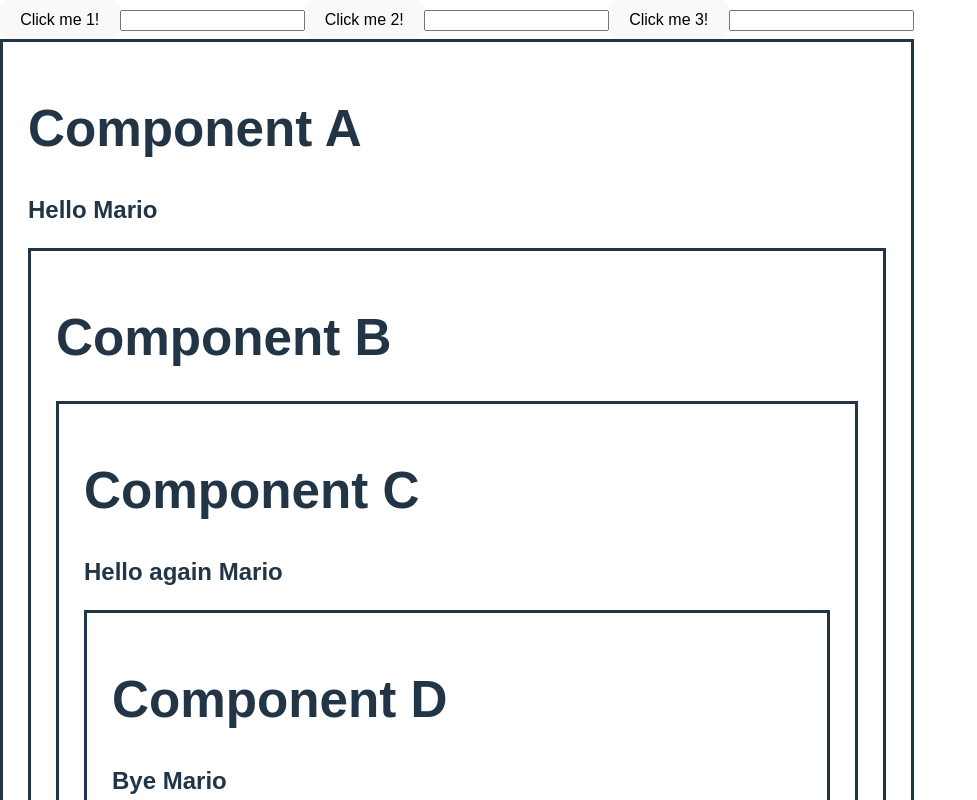
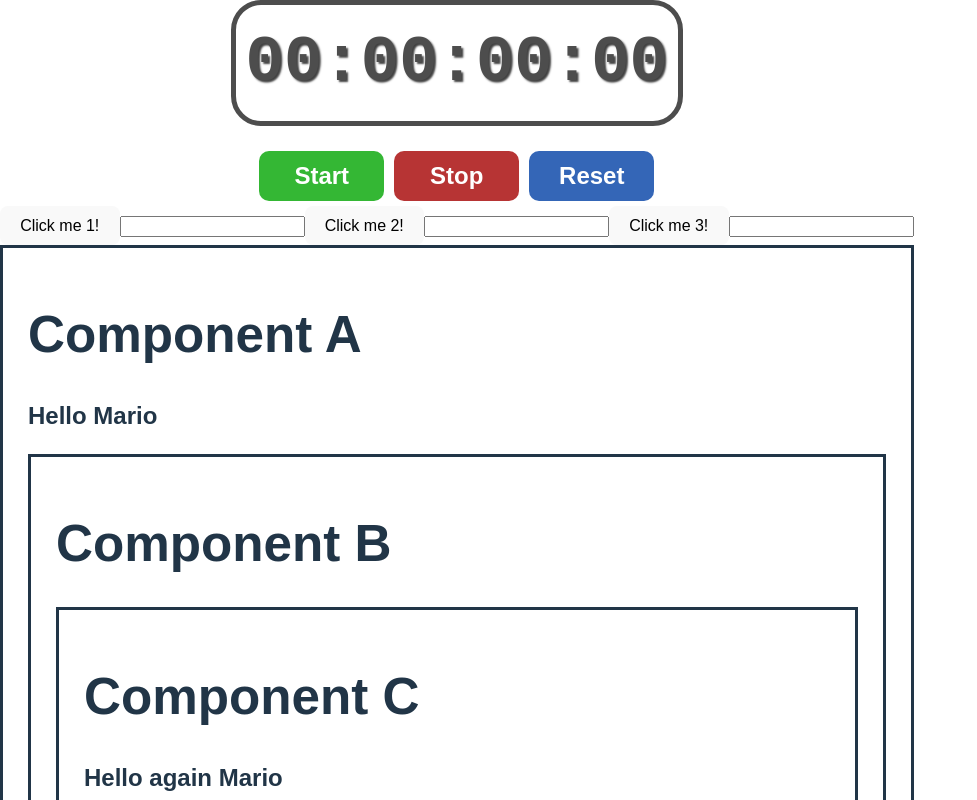
Before and after one commit to niklonberg/bro-code-react-course, a React (Vite) app: page / in a window 1280 px wide. Shown: the top 800 px of the page, without its empty margins (0-977 px from the left). Built offline with nearby package versions, Linux system fonts and the light colour scheme.

Commit message:
add StopWatch.tsx

```diff
--- a/src/App.tsx
+++ b/src/App.tsx
@@ -23,6 +23,7 @@ import UseEffectExampleTwo from "./components/UseEffectExampleTwo.js";
 import DigitalClock from "./components/DigitalClock.js";
 import UseContextA from "./components/UseContextA.js";
 import UseRefExample from "./components/UseRefExample.js";
+import StopWatch from "./components/StopWatch.js";
 
 function App() {
   const fruits = [
@@ -43,6 +44,7 @@ function App() {
 
   return (
     <>
+      <StopWatch />
       <UseRefExample />
       <UseContextA />
       <DigitalClock />
--- /dev/null
+++ b/src/components/StopWatch.tsx
@@ -0,0 +1,70 @@
+import { useState, useEffect, useRef } from "react";
+
+function StopWatch() {
+  const [isRunning, setIsRunning] = useState(false);
+  const [elapsedTime, setElapsedTime] = useState(0);
+  const intervalIdRef = useRef<number | null>(null);
+  const startTimeRef = useRef(0);
+
+  useEffect(() => {
+    if (isRunning) {
+      intervalIdRef.current = setInterval(() => {
+        setElapsedTime(Date.now() - startTimeRef.current);
+      }, 10);
+    }
+
+    return () => {
+      clearInterval(intervalIdRef.current!);
+    };
+  }, [isRunning]);
+
+  function start() {
+    setIsRunning(true);
+    startTimeRef.current = Date.now() - elapsedTime;
+    console.log(startTimeRef.current);
+  }
+
+  function stop() {
+    setIsRunning(false);
+  }
+
+  function reset() {
+    setElapsedTime(0);
+    setIsRunning(false);
+  }
+
+  function formatTime() {
+    let hours: string | number = Math.floor(elapsedTime / (1000 * 60 * 60));
+    let minutes: string | number = Math.floor((elapsedTime / (1000 * 60)) % 60);
+    let seconds: string | number = Math.floor((elapsedTime / 1000) % 60);
+    let milliseconds: string | number = Math.floor((elapsedTime % 1000) / 10);
+
+    hours = String(hours).padStart(2, "0");
+    minutes = String(minutes).padStart(2, "0");
+    seconds = String(seconds).padStart(2, "0");
+    milliseconds = String(milliseconds).padStart(2, "0");
+
+    return `${hours}:${minutes}:${seconds}:${milliseconds}`;
+  }
+
+  return (
+    <>
+      <div className="stopwatch">
+        <div className="stopwatch-display">{formatTime()}</div>
+        <div className="stopwatch-controls">
+          <button className="start-button" onClick={start}>
+            Start
+          </button>
+          <button className="stop-button" onClick={stop}>
+            Stop
+          </button>
+          <button className="reset-button" onClick={reset}>
+            Reset
+          </button>
+        </div>
+      </div>
+    </>
+  );
+}
+
+export default StopWatch;
--- a/src/index.css
+++ b/src/index.css
@@ -299,9 +299,6 @@ input[type="text"] {
   flex: 1;
 }
 
-.clock-container {
-}
-
 .clock {
   font-size: 5rem;
   font-weight: bold;
@@ -314,3 +311,59 @@ input[type="text"] {
   border: 3px solid;
   padding: 25px;
 }
+
+.stopwatch {
+  display: flex;
+  flex-direction: column;
+  align-items: center;
+  gap: 20px;
+}
+
+.stopwatch-display {
+  font-size: 4rem;
+  font-family: monospace;
+  font-weight: bold;
+  border: 5px solid;
+  border-radius: 30px;
+  padding: 10px;
+  color: hsl(0, 0%, 30%);
+  text-shadow: 2px 2px 2px hsla(0, 0%, 0%, 0.75);
+}
+
+.stopwatch-controls button {
+  color: white;
+  font-size: 1.5rem;
+  font-weight: bold;
+  padding: 10px 20px;
+  margin: 5px;
+  min-width: 125px;
+  border-radius: 10px;
+  transition: background-color 0.5s ease;
+}
+
+.start-button {
+  background-color: hsl(120, 56%, 46%);
+}
+.start-button:hover {
+  background-color: hsl(120, 56%, 36%);
+}
+
+.stop-button {
+  background-color: hsl(0, 56%, 46%);
+}
+.stop-button:hover {
+  background-color: hsl(0, 56%, 36%);
+}
+
+.reset-button {
+  background-color: hsl(217, 56%, 46%);
+}
+.reset-button:hover {
+  background-color: hsl(217, 56%, 36%);
+}
+
+
+
+
+
+.
```
